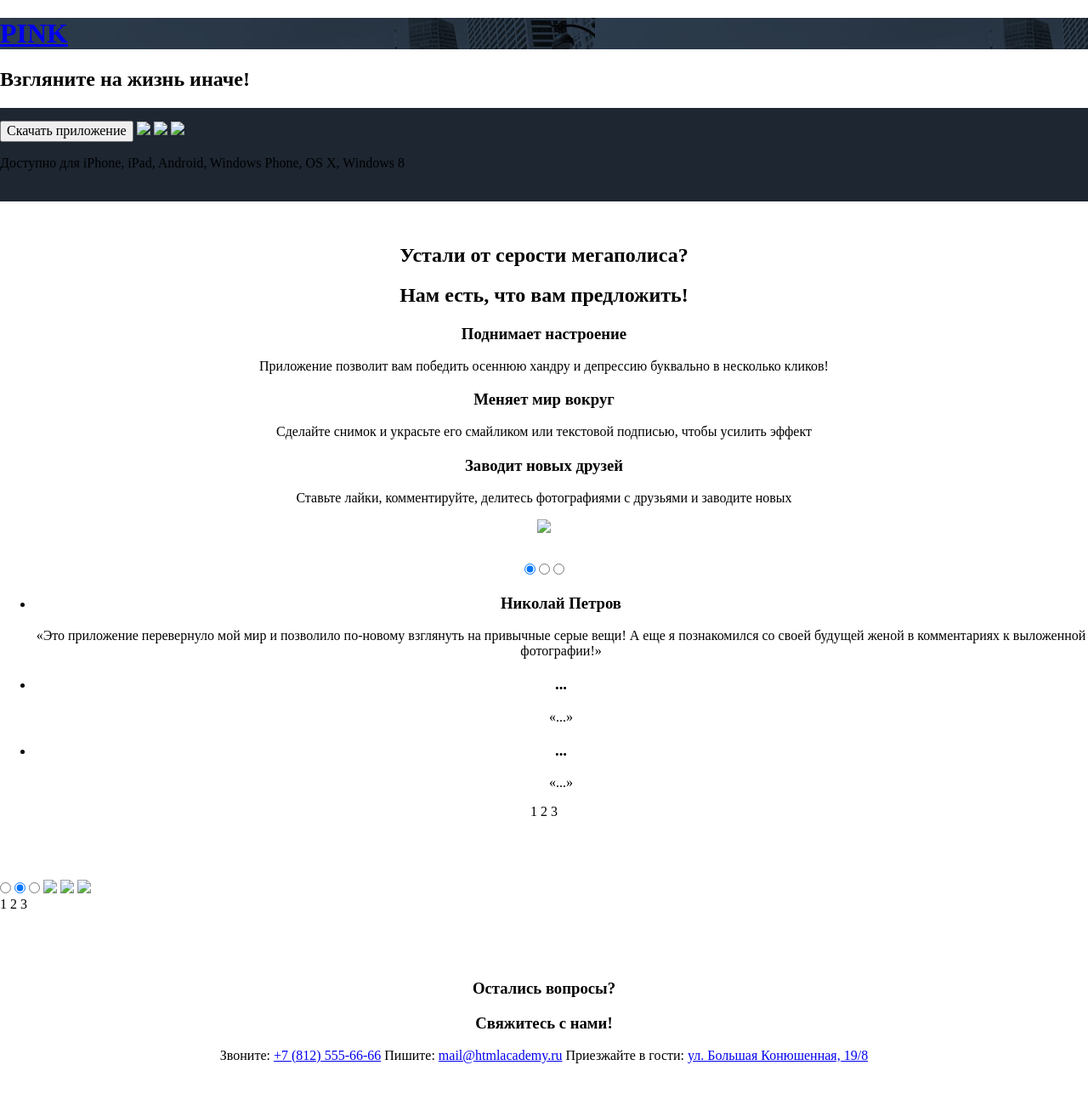
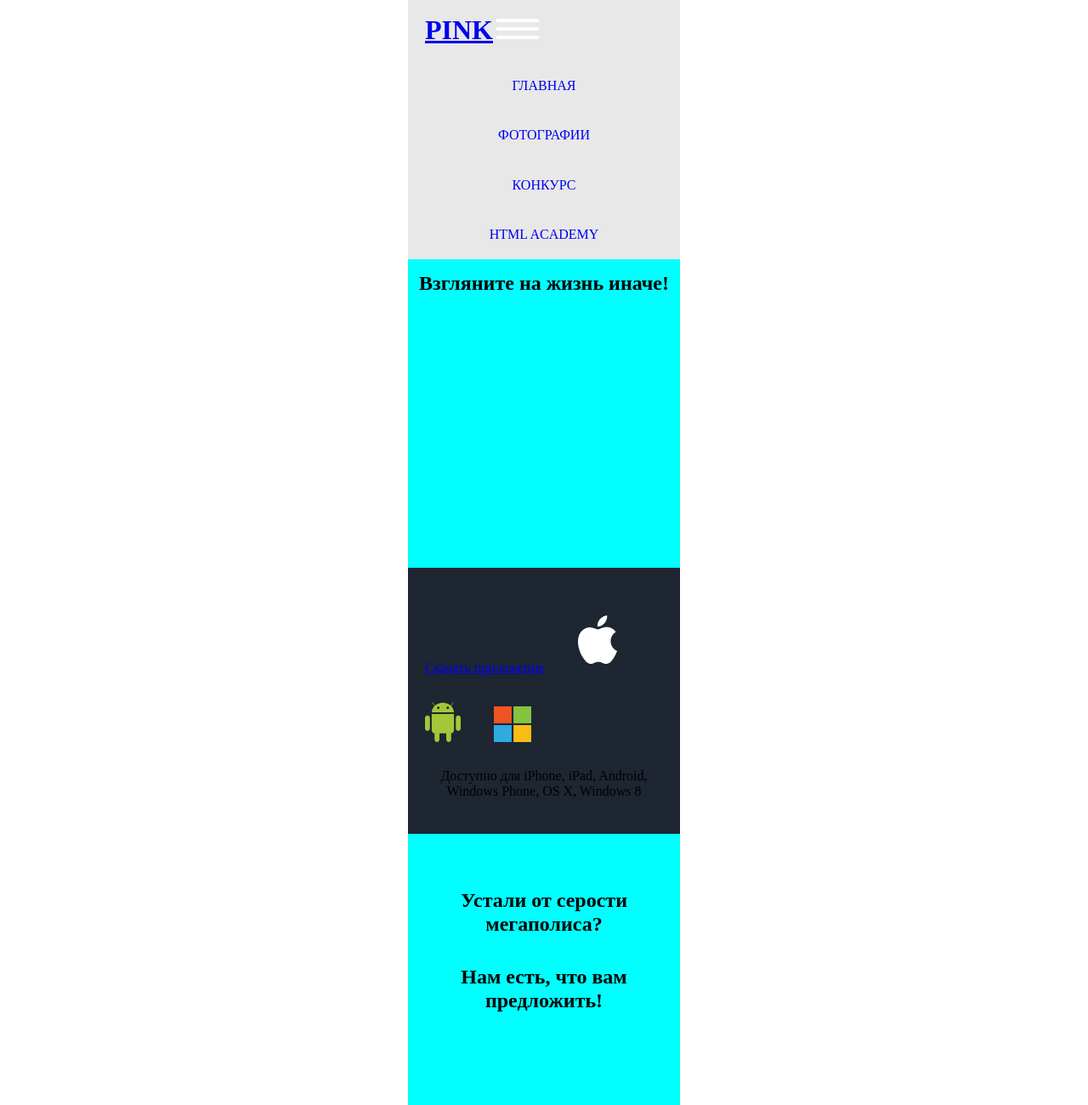
Before and after one commit to bashmakovartur/149731-pink, a website: page index.html in a window 1280 px wide. Shown: the top 1300 px of the page at 85% size. Drawn offline with nearby package versions, Linux system fonts and the light colour scheme; files that its build step writes are made by us from their sources.

Commit message:
Блоки в процессе..

```diff
--- a/index.html
+++ b/index.html
@@ -2,8 +2,10 @@
 <html>
 	<head>
   	<meta charset="utf-8">
+		<meta name="viewport" content="width=device-width, initial-scale=1, user-scalable=no" />
+    <meta name="format-detection" content="telephone=no">
+		<link rel="stylesheet" type="text/css" href="css/normalize.css">
 		<link rel="stylesheet" type="text/css" href="css/style.css">
-		<link rel="stylesheet" type="text/css" href="css/normalize.css">
 	</head>
 	<body>
 		<header class="header">
@@ -18,12 +20,12 @@
 			</ul>
 		</header>
 		<main class="page-main">
-			<h2>Взгляните на жизнь иначе!</h2>
+			<h2 class="page-main__title">Взгляните на жизнь иначе!</h2>
 			<section class="app">
-					<button class="app__btn  btn" type="button">Скачать приложение</button>
-				<img class="app__logo  app__logo--apple" src="apple.jpg">
-				<img class="app__logo  app__logo--android" src="android.jpg">
-				<img class="app__logo  app__logo--win" src="win.jpg">
+					<a class="app__link  btn" href="https://play.google.com">Скачать приложение</a>
+				<img class="app__logo  app__logo--apple" src="/img/logo-apple.svg">
+				<img class="app__logo  app__logo--android" src="/img/logo-android.svg">
+				<img class="app__logo  app__logo--win" src="/img/logo-microsoft.svg">
 				<p class="app__text">Доступно для iPhone, iPad, Android, Windows Phone, OS X, Windows 8</p>
 			</section>
 			<section class="promo">
@@ -35,12 +37,9 @@
 				<p class="promo__text">Сделайте снимок и украсьте его смайликом или текстовой подписью, чтобы усилить эффект</p>
 				<h3 class="promo__title">Заводит новых друзей</h3>
 				<p class="promo__text">Ставьте лайки, комментируйте, делитесь фотографиями с друзьями и заводите новых</p>
-				<img class="promo__logo" src="promo_logo.jpg">
+				<img class="promo__logo" src="/img/iphone-screen-mobile@1x.png" alt=":) Всем привет!">
 			</section>
 			<section class="opinion  slider">
-			 	<input class="slider__input" type="radio" name="opinion" id="opinion-input-1" checked>
-			  <input class="slider__input" type="radio" name="opinion" id="opinion-input-2">
-  		 	<input class="slider__input" type="radio" name="opinion" id="opinion-input-3">
 				<ul class="opinion__list">
 					<li class="opinion__item">
 						<h3 class="opinion__item-title">Николай Петров</h3>
@@ -55,6 +54,9 @@
 						<p class="opinion__item-text">&laquo;...&raquo;</p>
 					</li>
 			  </ul>
+				<input class="slider__input" type="radio" name="opinion" id="opinion-input-1" checked>
+			  <input class="slider__input" type="radio" name="opinion" id="opinion-input-2">
+  		 	<input class="slider__input" type="radio" name="opinion" id="opinion-input-3">
 				<div class="slider__toggles">
 					<label class="slider__toggels-item" for="opinion-input-1">1</label>
 					<label class="slider__toggels-item" for="opinion-input-2">2</label>
@@ -62,12 +64,12 @@
 				</div>
 			</section>
 			<section class="price  slider">
+				<img class="price__icon" src="price1.jpg">
+				<img class="price__icon" src="price2.jpg">
+				<img class="price__icon" src="price3.jpg">
 				<input class="slider__input" type="radio" name="price" id="price-input-1">
 			  <input class="slider__input" type="radio" name="price" id="price-input-2" checked>
   		 	<input class="slider__input" type="radio" name="price" id="price-input-3">
-				<img class="price__icon" src="price1.jpg">
-				<img class="price__icon" src="price2.jpg">
-				<img class="price__icon" src="price3.jpg">
 				<div class="slider__toggles">
 					<label class="slider__toggels-item" for="price-input-1">1</label>
 					<label class="slider__toggels-item" for="price-input-2">2</label>
--- a/less/blocks/app.less
+++ b/less/blocks/app.less
@@ -1,4 +1,25 @@
 .app {
-	background: #1d2631;
-	padding: 15px 0 20px;
+	padding: 25px 20px 25px;
+	background-color: #1d2631;
+
+	.app__btn {
+		display: block;
+		margin: 0 auto;
+	}
+
+	.app__logo {
+		padding: 31px 0 10px;
+
+		&--apple {
+			padding-left: 35px;
+		}
+	}
+
+	.app__logo:not(:last-of-type) {
+		padding-right: 35px;
+	}
+
+	.app__text {
+		text-align: center;
+	}
 }
--- a/less/blocks/header.less
+++ b/less/blocks/header.less
@@ -1,3 +1,29 @@
 .header {
-	background: url("/img/bg-back-mobile@1x.jpg");
+	.container();
+
+	min-width: 320px;
+	min-height: 67px;
+	background-color: rgba(178, 178, 178, 0.3);
+
+	h1 {
+		display: inline-block;
+		line-height: 29px;
+	}
+
+	.header__panel {
+		padding: 0 20px;
+	}
 }
+
+.header__panel::after {
+	content: url(/img/icon-menu-burger.svg);
+
+}
+
+
+@media screen and @tablet-width {
+	.header {
+//		.container();
+		background-color: red;
+	}
+}
--- a/less/blocks/nav.less
+++ b/less/blocks/nav.less
@@ -1,6 +1,8 @@
 .nav {
-	display: none;
+//	display: none;
+	list-style-type: none;
 	padding: 0;
+	margin: 0;
 
 	li {
 		text-align: center;
--- a/less/blocks/opinion.less
+++ b/less/blocks/opinion.less
@@ -1,4 +1,14 @@
 .opinion {
 	text-align: center;
-	padding: 30px 0 40px;
+	padding: 30px 20px 40px;
+
+	&__list {
+		padding: 0;
+		margin: 0;
+		list-style-type: none;
+	}
+
+	&__item:not(:first-of-type) {
+		display: none;
+	}
 }
--- a/less/blocks/page-footer.less
+++ b/less/blocks/page-footer.less
@@ -1,4 +1,25 @@
 .page-footer {
+
+	.container();
+
+	min-width: 320px;
 	text-align: center;
 	padding: 30px 0 100px;
+
+	&__title:not(:last-of-type) {
+		margin: 45px 0 0;
+	}
+
+	&__title:last-of-type {
+		margin: 0 0 45px;
+	}
+
+	span {
+		display: block;
+	}
+
+	a {
+		display: block;
+		margin: 10px 0 30px;
+	}
 }
--- a/less/blocks/page-main.less
+++ b/less/blocks/page-main.less
@@ -0,0 +1,14 @@
+.page-main {
+
+	.container();
+
+	min-width: 320px;
+	background-color: aqua;
+
+	&__title {
+		display: block;
+		text-align: center;
+		padding: 15px 0 320px;
+		margin: 0;
+	}
+}
--- a/less/blocks/price.less
+++ b/less/blocks/price.less
@@ -1,3 +1,14 @@
 .price{
-	padding: 30px 0;
+	text-align: center;
+//	padding: 30px 0;
+
+	&__icon {
+		min-height: 282px;
+		min-width: 320px;
+		background-color: bisque;
+	}
+
+	&__icon:not(:nth-of-type(2)) {
+		display: none;
+	}
 }
--- a/less/blocks/promo.less
+++ b/less/blocks/promo.less
@@ -1,4 +1,18 @@
 .promo {
 	text-align: center;
-	padding-top: 30px;
+	padding-top: 45px;
+
+	h2 {
+		font-size: 24px;
+		margin-bottom: 35px;
+	}
+
+	&__title:first-of-type {
+		margin-top: 120px;
+	}
+
+	&__text {
+		margin: 20px 32px 40px;
+	}
+
 }
--- a/less/blocks/slider.less
+++ b/less/blocks/slider.less
@@ -0,0 +1,7 @@
+.slider__toggels-item {
+	display: none;
+}
+
+.slider__input {
+	margin: 40px 0;
+}
--- /dev/null
+++ b/less/mixins.less
@@ -0,0 +1,21 @@
+.clearfix() {
+  &::after {
+    content: "";
+
+    display: table;
+    clear: both;
+  }
+}
+
+.container() {
+  width: 320px;
+  margin: 0 auto;
+
+  @media @tablet-width {
+    width: 700px;
+  }
+
+  @media @desktop-width {
+    width: 1200px;
+  }
+}
--- a/less/style.less
+++ b/less/style.less
@@ -1,3 +1,6 @@
+@tablet-width: "(min-width: 700px)";
+@desktop-width: "(min-width: 1200px)";
+
 @import "blocks/app.less";
 @import "blocks/btn.less";
 @import "blocks/form-edit.less";
@@ -12,3 +15,4 @@
 @import "blocks/promo.less";
 @import "blocks/slider.less";
 @import "blocks/social-list.less";
+@import "mixins.less";
```
Also changed, not shown: photo.html (+1 -0 lines).
